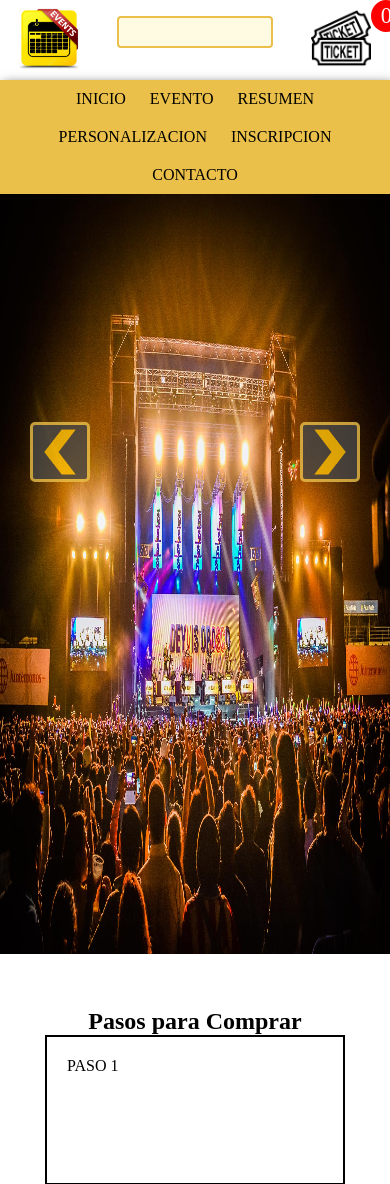
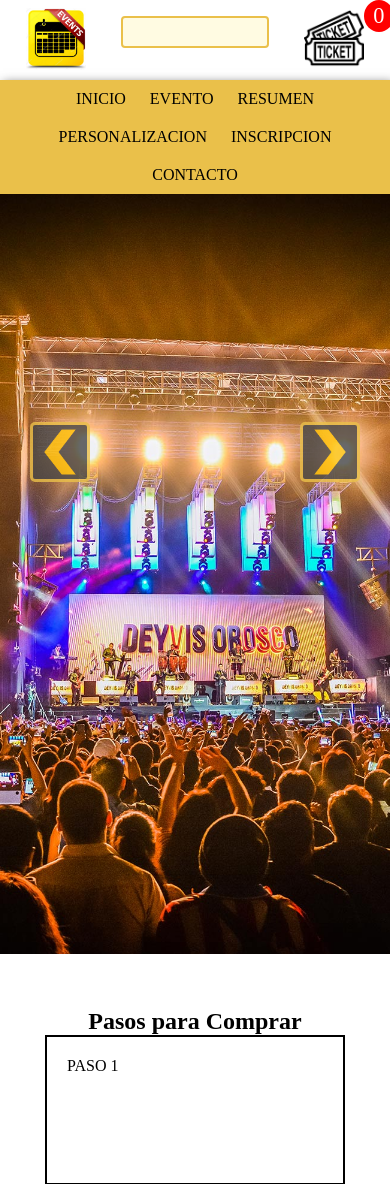
Before and after one commit to Chinooyoel/TP-ProgramacionWeb, a PHP site: page / in a window 390 px wide. Shown: the top 1184 px of the page. Run offline with PHP 8.4, Linux system fonts and the light colour scheme.

Commit message:
Algunas modificaciones para que se haga responsive y organizacion del codigo

```diff
--- a/estilos/estilosindex.css
+++ b/estilos/estilosindex.css
@@ -1,24 +1,25 @@
-h2 {
-    text-align: center;
-    width: 100%;
-}
-
 
 /*------------------------------SECCION SLIDE -----------------*/
 
-.slide figure img {
+.slide figure img
+{
     width: 100%;
     height: 90vh;
     /* Para que ocupe 90% de la ventana o pantalla donde se ve*/
+
+    /*Para que no se pixelee la imagen al hacerse responsive*/
+    object-fit: cover;
 }
 
-#boton_slide_derecho {
+#boton_slide_derecho
+{
     position: absolute;
     top: 50%;
     right: 30px;
 }
 
-#boton_slide_izquierdo {
+#boton_slide_izquierdo
+{
     position: absolute;
     top: 50%;
     left: 30px;
@@ -27,8 +28,8 @@
 
 /*------------------------SeccionPasos------------------*/
 
-.seccion_pasos {
-    width: 80%;
+.seccion_pasos
+{
     margin-top: 50px;
 
     /* Propiedades FLEX */
@@ -37,7 +38,8 @@
     justify-content: space-around;
 }
 
-.seccion_pasos article {
+.seccion_pasos article
+{
     border: 2px solid black;
     width: 30%;
     padding: 20px;
@@ -49,8 +51,8 @@
 
 /*-----------------------SeccionEventos-------------*/
 
-.seccion_eventos {
-    width: 80%;
+.seccion_eventos
+{
     margin-top: 50px;
 
     /* Propiedades FLEX */
@@ -60,12 +62,14 @@
 
 }
 
-.iconocomprar {
+.iconocomprar
+{
     width: 10px;
     height: 15px;
 }
 
-.eventos_destacados {
+.eventos_destacados
+{
     min-width: 300px;
     width: 30%;
     border: 2px solid #666666;
@@ -75,14 +79,16 @@
     text-align: center;
 }
 
-.eventos_destacados img {
+.eventos_destacados img
+{
     width: 100%;
     height: 230px;
     box-shadow: 3px 3px 10px #666666;
     opacity: 0.8;
 }
 
-.eventos_destacados img:hover {
+.eventos_destacados img:hover
+{
     opacity: 1.0;
 }
 .date
@@ -99,8 +105,8 @@
 
 /*------------------------Seccion medios de pagos--------------*/
 
-.seccion_medios_pago {
-    width: 80%;
+.seccion_medios_pago
+{
     margin-top: 50px;
 
 
@@ -114,25 +120,41 @@
     /* y align-items para alinearlo VERTICALMENTE centrado */
 }
 
-.medios_pago {
+.medios_pago
+{
     width: 20%;
 }
 
-.medios_pago img {
+.medios_pago img
+{
     width: 90%;
     height: 100px;
 }
 
-.iconos {
-    width: 60px;
-    height: 60px;
-    cursor: pointer;
-    opacity: 0.8;
-    background: #464646;
-    border-radius: 5px;
-    border: 3px solid #eac04a;
+/*------------------------------------------RESPONSIVE----------------------------------*/
+@media (max-width: 1024px)
+{
+    .eventos_destacados
+    {
+        width: 40%;
+    }
+}
+@media (max-width: 768px)
+{
+    .eventos_destacados
+    {
+        width: 80%;
+    }
+    .seccion_pasos > article
+    {
+        width: 80%;
+    }
 }
 
-.iconos:hover {
-    opacity: 1;
+@media (max-width: 480px)
+{
+    .medios_pago img
+    {
+        height: 70px;
+    }
 }
--- a/estilos/header-footer-fondo.css
+++ b/estilos/header-footer-fondo.css
@@ -8,6 +8,7 @@
     font-family: Bahnschrift;
 }
 
+/* ----------------------clases generales------------------------------ */
 .ancho25 {
     width: 25%;
 }
@@ -16,13 +17,46 @@
     width: 50%
 }
 
-.ancho100 {
-    width: 100%;
-}
-
 .contenedor {
     max-width: 1200px;
     margin: auto;
+}
+input {
+    width: 80%;
+    background: #fffbe2;
+    padding: 6px;
+    border-radius: 4px;
+    margin-top: 8px;
+    border: 2px solid #eac04a;
+}
+
+input:focus {
+    border: 2px solid #666666;
+}
+.botom
+{
+    background: #eac04a;
+    padding: 5px;
+    border-radius: 10px;
+    font-weight: 900; /*pone la letra en negrita*/
+    cursor:pointer;
+}
+h2 {
+    text-align: center;
+    width: 100%;
+}
+.iconos {
+    width: 60px;
+    height: 60px;
+    cursor: pointer;
+    opacity: 0.8;
+    background: #464646;
+    border-radius: 5px;
+    border: 3px solid #eac04a;
+}
+
+.iconos:hover {
+    opacity: 1;
 }
 
 
@@ -30,7 +64,6 @@
 
 header {
     height: 80px;
-    margin: auto;
 }
 
 header article {
@@ -43,19 +76,6 @@
 
 header img {
     width: 60px;
-}
-
-.busqueda input {
-    width: 80%;
-    background: #fffbe2;
-    padding: 6px;
-    border-radius: 4px;
-    margin-top: 8px;
-    border: 2px solid #eac04a;
-}
-
-.busqueda input:focus {
-    border: 2px solid #666666;
 }
 
 #tickets_comprados {
@@ -131,15 +151,18 @@
     color: grey;
 }
 
-.redes_sociales {
+.redes_sociales
+{
     width: 30%;
 }
 
-.redes_sociales img {
+.redes_sociales img
+{
     height: 40px;
 }
 
-.formato_footer {
+.formato_footer
+{
     float: left;
     height: 100px;
     vertical-align: top;
@@ -147,12 +170,22 @@
     padding-top: 10px;
 }
 
-/* ----------------------clases generales------------------------------ */
-.botom
+
+/*------------------------------------------RESPONSIVE----------------------------------*/
+@media (max-width: 1024px)
 {
-    background: #eac04a;
-    padding: 5px;
-    border-radius: 10px;
-    font-weight: 900; /*pone la letra en negrita*/
-    cursor:pointer;
+    .contenedor
+    {
+        width: 95%;
+    }
 }
+
+@media (max-width: 768px)
+{
+    .formato_footer
+    {
+        width: 100%;
+        height: auto;
+        padding: 15px;
+    }
+}
--- a/index.html
+++ b/index.html
@@ -4,12 +4,18 @@
 <head>
     <title>Eventos Sociales</title>
     <meta charset="UTF-8">
+    <!--meta viewport sirve para celulares, el width para que ocupe todo el ancho del viewport(pantalla)
+         y el initial-scale es el nivel de zoom que va atener la pagina cuando cargue-->
+    <meta name="viewport" content="width=device-width, initial-scale=1">
     <link href="./estilos/header-footer-fondo.css" rel="stylesheet">
     <link href="./estilos/estilosindex.css" rel="stylesheet">
     <link rel="icon" href="./imgs/logo.ico">
+
 </head>
 
 <body>
+
+   <!---------------------------------------INICIO HEADER------------------------------------------------->
     <header class="contenedor">
         <section>
             <article class="ancho25 logo">
@@ -24,6 +30,9 @@
             </article>
         </section>
     </header>
+    <!---------------------------------------FIN HEADER------------------------------------------------->
+
+    <!---------------------------------------INICIO NAV------------------------------------------------->
     <nav class="menu_principal">
         <ul>
             <li><a href="#">INICIO</a></li>
@@ -34,7 +43,9 @@
             <li><a href="#">CONTACTO</a></li>
         </ul>
     </nav>
+    <!---------------------------------------FIN NAV------------------------------------------------->
 
+    <!---------------------------------------INICIO SECCION SLIDE------------------------------------------------->
     <section class="slide">
         <figure>
             <img src="imgs/concierto1.jpg">
@@ -42,13 +53,18 @@
         <img src="imgs/iconoderecha.png" class="iconos" id="boton_slide_derecho">
         <img src="imgs/iconoizquierda.png" class="iconos" id="boton_slide_izquierdo">
     </section>
+    <!---------------------------------------FIN SECCION SLIDE------------------------------------------------->
 
+    <!---------------------------------------INICIO SECCION PASOS------------------------------------------------->
     <section class="seccion_pasos contenedor">
         <h2>Pasos para Comprar</h2>
         <article>PASO 1</article>
         <article>PASO 2</article>
         <article>PASO 3</article>
     </section>
+    <!---------------------------------------FIN SECCION PASOS------------------------------------------------->
+
+    <!---------------------------------------INICIO SECCION EVENTOS------------------------------------------------->
     <section class="seccion_eventos contenedor">
         <h2>Eventos Destacados</h2>
         <figure class="eventos_destacados">
@@ -125,7 +141,9 @@
         </figure>
 
     </section>
+    <!---------------------------------------FIN SECCION EVENTOS------------------------------------------------->
 
+    <!---------------------------------------INICIO MEDIOS DE PAGOS------------------------------------------------->
     <section class="seccion_medios_pago contenedor">
         <img src="imgs/iconoizquierda.png" class="iconos">
         <figure class="medios_pago">
@@ -141,8 +159,10 @@
             <img src="imgs/paypal.png">
         </figure>
             <img src="imgs/iconoderecha.png" class="iconos">
+    </section>
+    <!---------------------------------------FIN MEDIOS DE PAGOS------------------------------------------------->
 
-    </section>
+    <!---------------------------------------INICIO DEL FOOTER------------------------------------------------->
     <footer>
         <section class="contenedor">
             <article class="datos_grupo formato_footer">
@@ -183,6 +203,7 @@
         </section>
 
     </footer>
+    <!---------------------------------------FIN DEL FOOTER------------------------------------------------->
 
 </body>
 
```
Lines whose indentation alone changed are shown as unchanged.
